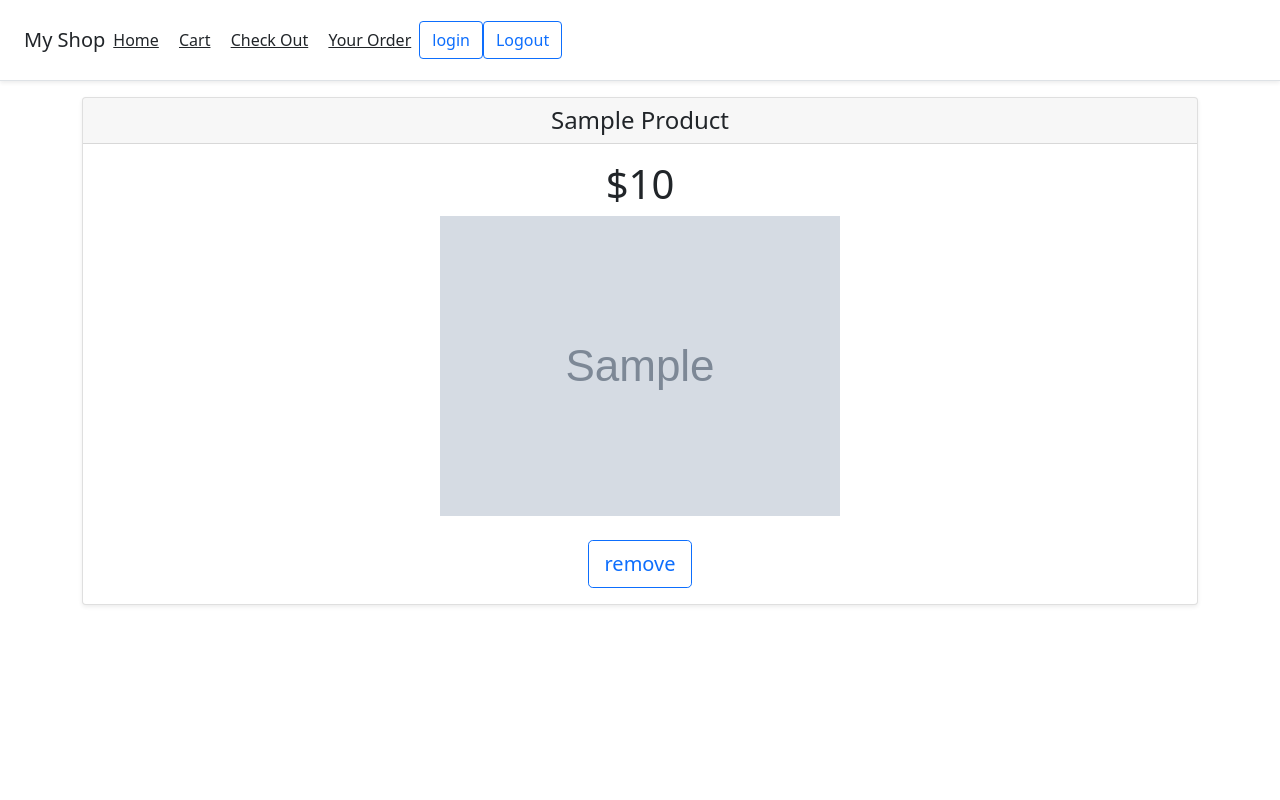
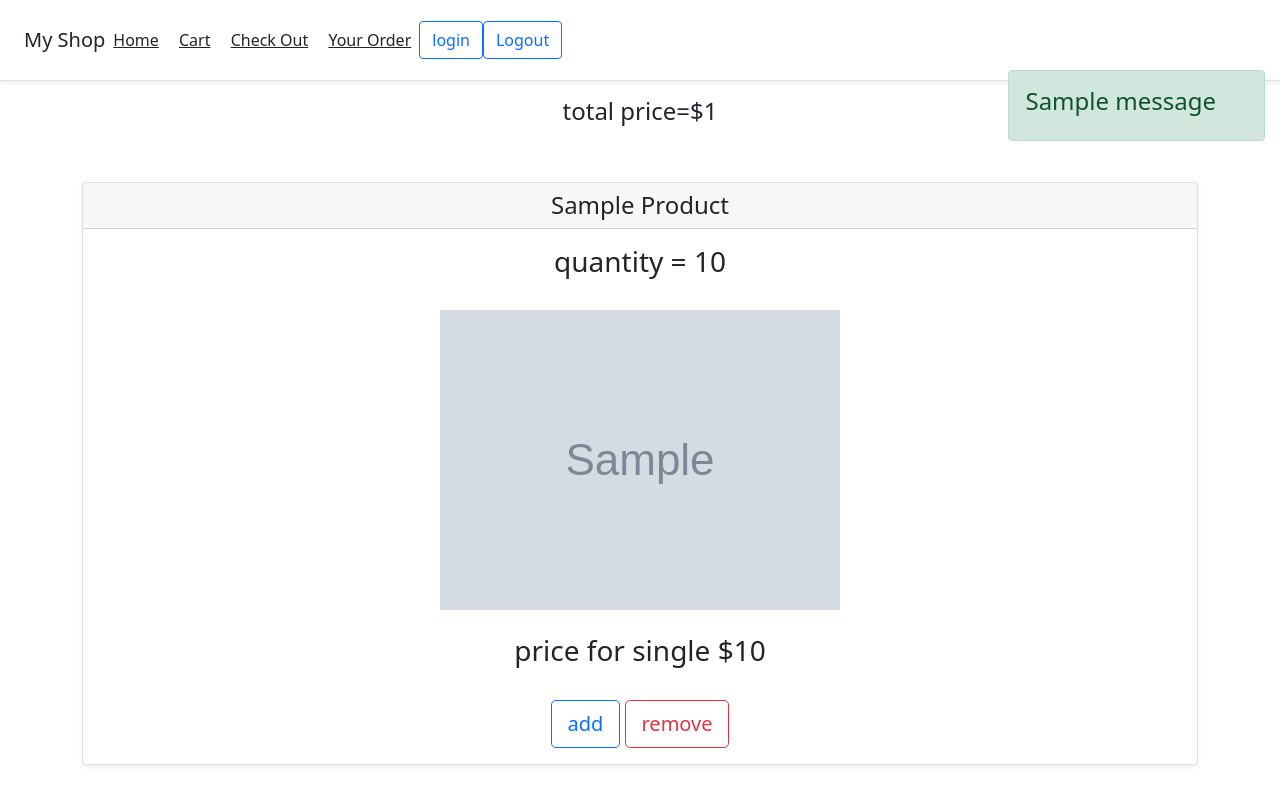
Before and after one commit to sudharsanmaran/django_e_commerce, a Django app: template app1/templates/app1/cart.html in a window 1280 px wide. Run offline with Django 3.2, Linux system fonts and the light colour scheme; the template is opened without the code that fills it: most values are stand-ins (such as "Sample title", 1, 10 or a date in 2020); grey boxes marked "Sample" are stand-in pictures; one stand-in notice (Sample message) is shown.

Commit message:
add mssg product quantity

```diff
--- a/app1/models.py
+++ b/app1/models.py
@@ -23,6 +23,7 @@ class Product(models.Model):
     is_available=models.BooleanField(default=True)
     quantity=models.IntegerField(null=True,blank=True)
     user = models.ManyToManyField(User, blank=True)
+    user_quantity= models.IntegerField(null=True,blank=True,default=0)
 
     def __str__(self):
         return self.name
--- a/app1/templates/app1/base.html
+++ b/app1/templates/app1/base.html
@@ -30,7 +30,7 @@
         <a class="btn btn-outline-primary" href="{% url "app1:logout" %}">Logout</a>
 {#        {% endif %}#}
     </div>
-
+    {% include 'app1/messages.html'%}
     {% block content %}
 
     {% endblock %}
--- a/app1/templates/app1/cart.html
+++ b/app1/templates/app1/cart.html
@@ -2,8 +2,19 @@
 {% extends 'app1/base.html' %}
 {% load static %}
 {% block content %}
+    <div align="center">
+        <h4>total price=${{ total_price }}</h4>
+    </div>
+    <br>
+    <br>
+    <div align="center">
+          {% if not products %}
+              <h3>add item to cart</h3>
+        <a href="{% url "app1:home" %}" class="btn btn-lg btn-block btn-outline-primary">explore</a>
+    {% endif %}
+    </div>
+    {% for p in products %}
 
-    {% for p in products %}
     <div class="container">
       <div class="card-deck mb-3 text-center">
         <div class="card mb-4 shadow-sm">
@@ -11,12 +22,18 @@
             <h4 class="my-0 font-weight-normal">{{ p.name|title }}</h4>
           </div>
           <div class="card-body">
-            <h1 class="card-title pricing-card-title">${{ p.price }}</h1>
+            <h3 class="card-title pricing-card-title">quantity = {{ p.user_quantity }}</h3>
+               <br>
             <img src="{{ p.image.url }}" class="img-fluid" alt="Responsive image">
               <br>
               <br>
+
+              <h3 class="card-title pricing-card-title">price for single ${{ p.price }}</h3>
+              <br>
+
             <div>
-                <a href="{% url "app1:remove_from_cart" p.id %}" class="btn btn-lg btn-block btn-outline-primary">remove</a>
+                <a href="{% url "app1:add_to_cart" p.id %}" class="btn btn-lg btn-block btn-outline-primary">add</a>
+                <a href="{% url "app1:remove_from_cart" p.id %}" class="btn btn-lg btn-block btn-outline-danger">remove</a>
 {#                <button type="button" href="{% url "app1:remove_from_cart" %}" class="btn btn-lg btn-block btn-outline-primary">remove</button>#}
             </div>
           </div>
--- /dev/null
+++ b/app1/templates/app1/messages.html
@@ -0,0 +1,17 @@
+
+{% if messages %}
+    {% for message in messages %}
+    <div id="msg" class="alert alert-{{message.tags}}
+         alert-dismissible fade show" role="alert"
+         style="position: absolute; z-index: 1; top: 70px;
+          right: 15px;">
+        <h4>{{message}}</h4>
+    </div>
+<script>
+    setTimeout(function() {
+    $('#msg').fadeOut('fast');
+    }, 100);
+</script>
+
+    {% endfor %}
+{% endif %}
```
Also changed, not shown: app1/templates/app1/home.html (+7 -4 lines), app1/views.py (+37 -11 lines), app1/migrations/0012_product_user_quantity.py (added).
